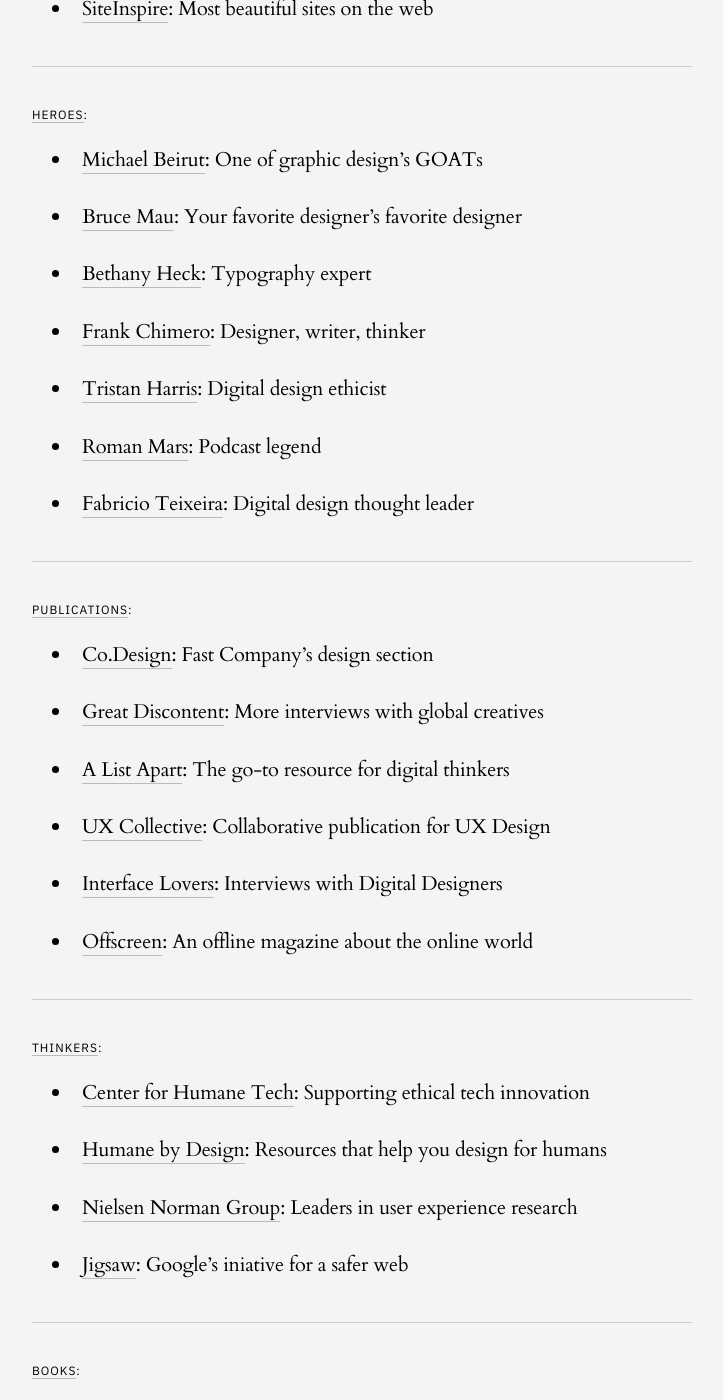
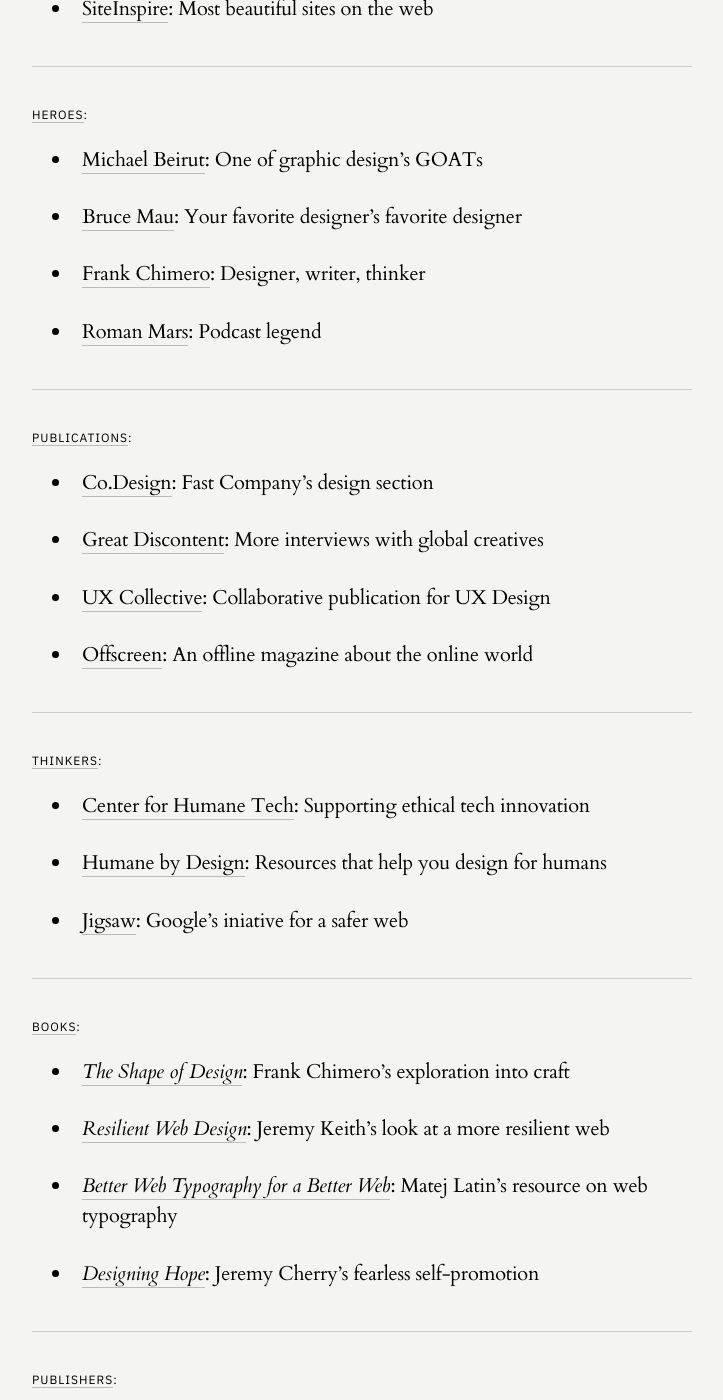
Before and after one commit to jeremydcherry/jeremydcherry.github.io, a Jekyll site: the page built from content/resources.md, in a window 1280 px wide and 1400 px high, scrolled down 539 px. Shown: the whole window, without its empty margins (428-1151 px from the left). Built offline with Jekyll 4.4.1, drawn with Linux system fonts in a browser that asks for light colours; some of the changed text lies outside the part shown.

Commit message:
Updated resources

```diff
--- a/content/resources.md
+++ b/content/resources.md
@@ -29,15 +29,9 @@
 
 - [Bruce Mau](https://brucemaustudio.com/): Your favorite designer's favorite designer
 
-- [Bethany Heck](https://heckhouse.com/): Typography expert
-
 - [Frank Chimero](https://frankchimero.com/): Designer, writer, thinker
 
-- [Tristan Harris](https://www.tristanharris.com/): Digital design ethicist
-
 - [Roman Mars](https://www.romanmars.com/): Podcast legend
-
-- [Fabricio Teixeira](https://fabricio.work/): Digital design thought leader
 
 ---
 
@@ -47,11 +41,7 @@
 
 - [Great Discontent](https://thegreatdiscontent.com/): More interviews with global creatives
 
-- [A List Apart](https://alistapart.com/): The go-to resource for digital thinkers
-
 - [UX Collective](https://uxdesign.cc/): Collaborative publication for UX Design
-
-- [Interface Lovers](https://www.loversmagazine.com/): Interviews with Digital Designers
 
 - [Offscreen](https://www.offscreenmag.com/): An offline magazine about the online world
 
@@ -63,8 +53,6 @@
 
 - [Humane by Design](https://humanebydesign.com/): Resources that help you design for humans
 
-- [Nielsen Norman Group](https://humanebydesign.com/): Leaders in user experience research
-
 - [Jigsaw](https://jigsaw.google.com/): Google's iniative for a safer web
 
 ---
@@ -74,8 +62,6 @@
 - [_The Shape of Design_](https://shapeofdesignbook.com/): Frank Chimero's exploration into craft
 
 - [_Resilient Web Design_](https://resilientwebdesign.com/): Jeremy Keith's look at a more resilient web
-
-- [_Atomic Design_](https://atomicdesign.bradfrost.com/): Brad Frost's method for designing systems
 
 - [_Better Web Typography for a Better Web_](https://betterwebtype.com/web-typography-book/): Matej Latin's resource on web typography
 
@@ -124,8 +108,6 @@
 - [Nice Try!](https://podcasts.voxmedia.com/show/nice-try): Avery Trufelman's look at failed design experiments
 
 - [The Rabbit Hole](https://www.nytimes.com/column/rabbit-hole): New York Times' deep-dive into YouTube culture
-
-- [Your Undivided Attention](https://www.humanetech.com/podcast): Tristan Harris' look at tech ethics
 
 - [Reply All](https://gimletmedia.com/shows/reply-all): Gimlet's podcast about the internet
 
```
Also changed, not shown: other parts of content/resources.md (+1 -3 lines).
